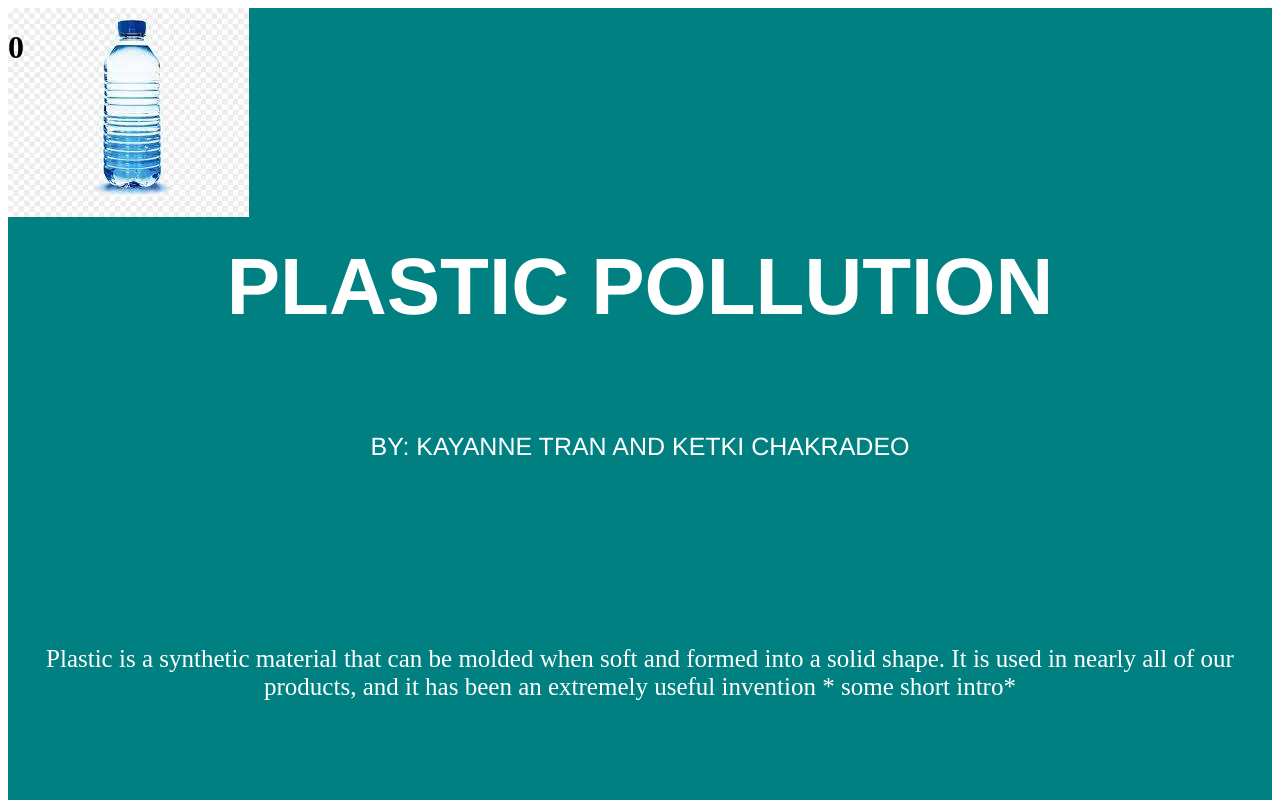
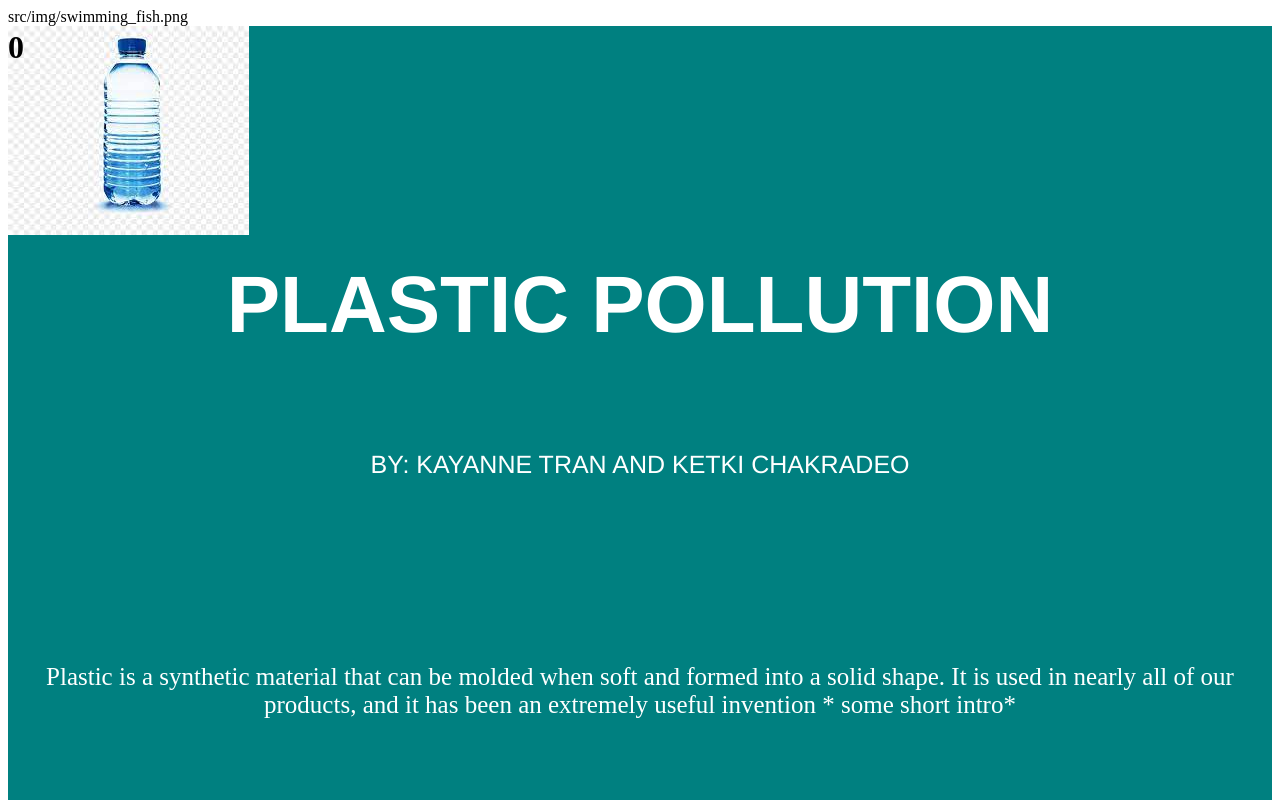
Before and after one commit to kayannet/oceanpollution, a SvelteKit app: page / in a window 1280 px wide. Shown: the top 800 px of the page. Built offline with nearby package versions, Linux system fonts and the light colour scheme.

Commit message:
pls fish show

```diff
--- a/src/components/App.svelte
+++ b/src/components/App.svelte
@@ -14,6 +14,7 @@
 
 <h1>{scroll}</h1>
 
+src/img/swimming_fish.png
 <div class = "container" style:background="teal">
 
     <section style="min-height: {16 * 500}px">
```
